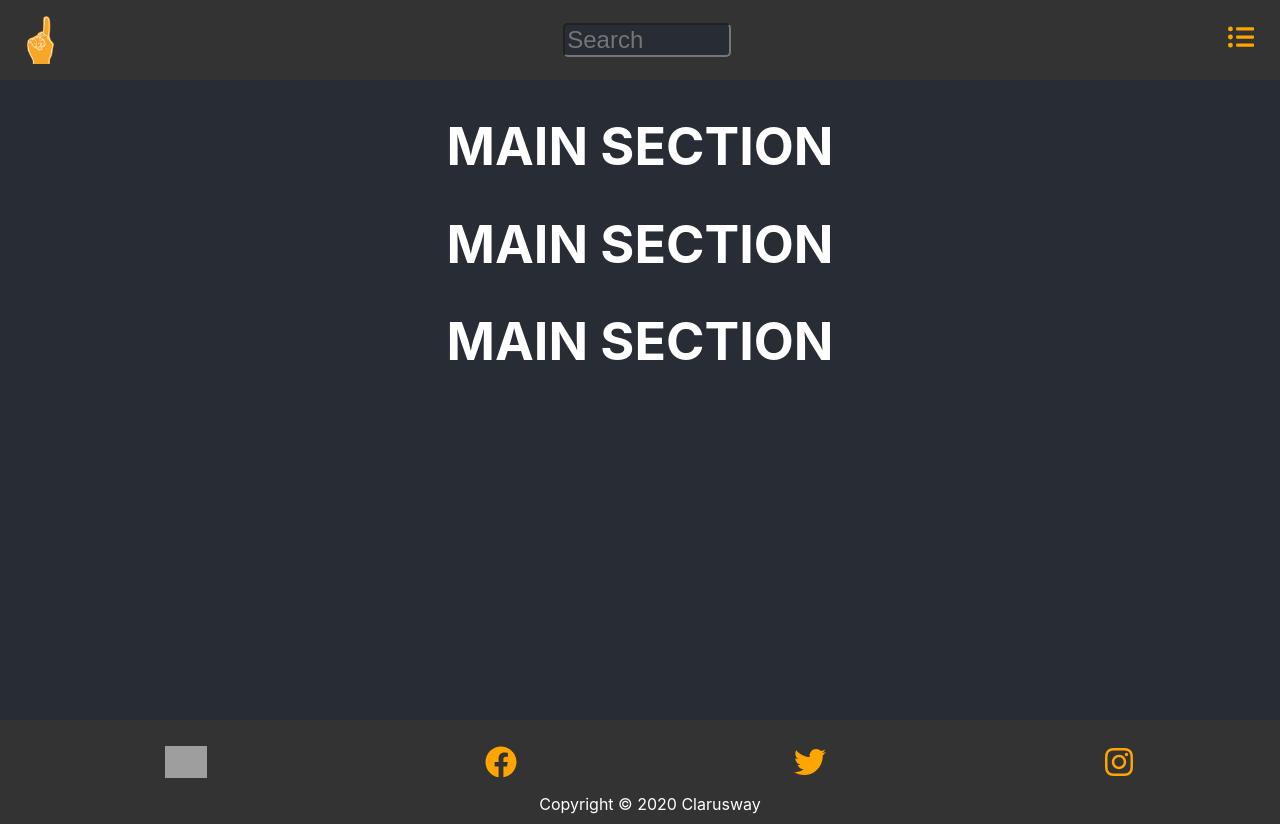
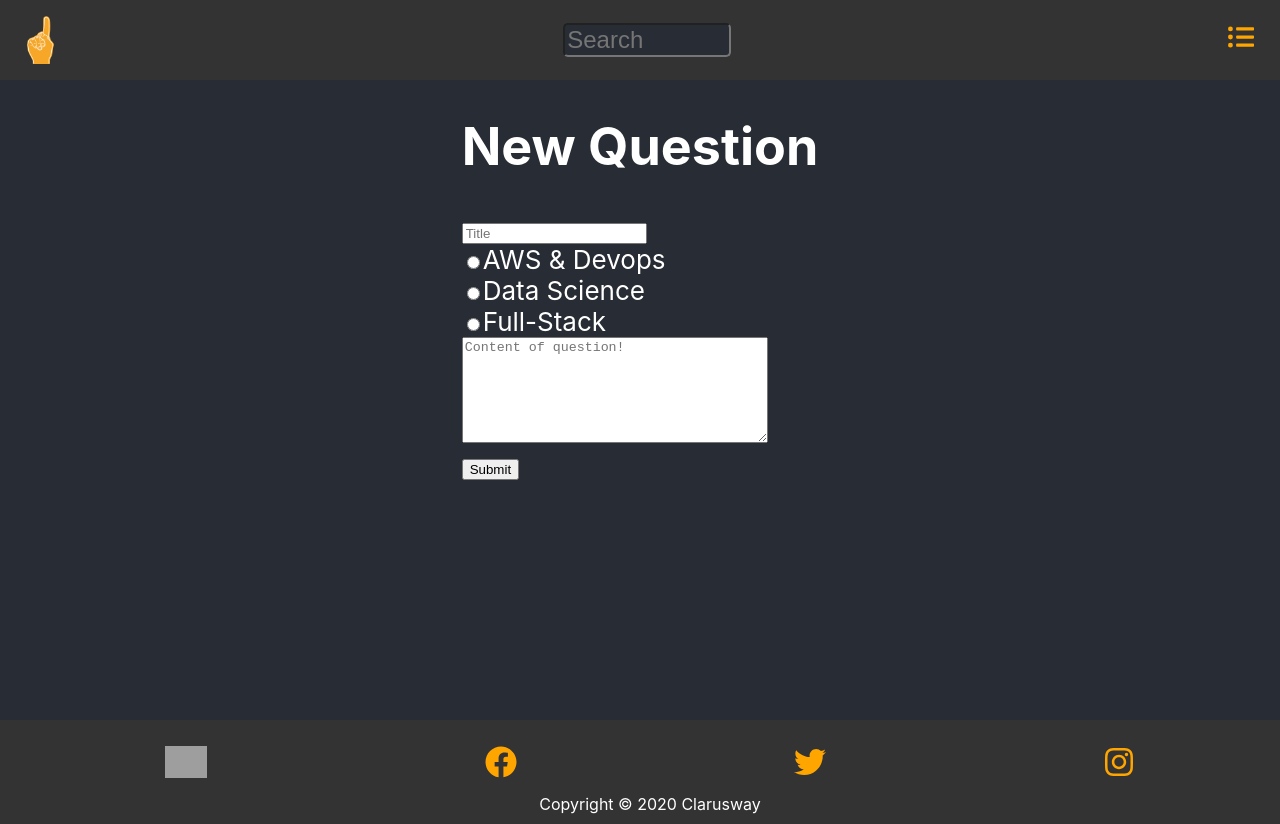
Before and after one commit to edwardBenedict/any-help, a React (Create React App) app: page /newquestion in a window 1280 px wide. Built offline with nearby package versions, Linux system fonts and the light colour scheme; no server answers; grey boxes are pictures that could not be loaded.

Commit message:
add new question form

```diff
--- /dev/null
+++ b/src/Main/Questions/NewQuestion/NewQuestion.js
@@ -0,0 +1,98 @@
+import React, { useState } from "react";
+import { useHistory } from "react-router-dom";
+
+const NewQuestion = () => {
+  const history = useHistory();
+  const [values, setValues] = useState({
+    title: "",
+    category: "",
+    content: "",
+  });
+  const errors = {};
+  const validate = () => {
+    if (!values.title) {
+      return (errors.title = "Fill the Title!");
+    }
+    if (!values.category) {
+      return (errors.category = "Choice Category");
+    }
+    if (!values.content) {
+      return (errors.content = "Fill the content!");
+    }
+    if (!(values.content.length > 10)) {
+      return (errors.content = "The length of content must be min 10 chars!");
+    }
+    return;
+  };
+
+  const handleChange = (e) => {
+    setValues({ ...values, [e.target.name]: e.target.value });
+  };
+  const handleSubmit = (e) => {
+    e.preventDefault();
+    console.log(validate());
+    validate();
+    if (!validate()) {
+      console.log("Submitted", values);
+      history.push("/");
+      return;
+    } else {
+      alert(JSON.stringify(validate()));
+    }
+  };
+  return (
+    <div>
+      <h1>New Question</h1>
+      <form onSubmit={handleSubmit}>
+        <input
+          type="text"
+          name="title"
+          id="title"
+          onChange={handleChange}
+          placeholder="Title"
+        />
+        <br />
+        <div onChange={handleChange}>
+          <input
+            type="radio"
+            name="category"
+            id="category-aws-devops"
+            value="aws-devops"
+          />
+          AWS & Devops
+          <br />
+          <input
+            type="radio"
+            name="category"
+            id="category-data-science"
+            value="data-science"
+          />
+          Data Science
+          <br />
+          <input
+            type="radio"
+            name="category"
+            id="category-full-stack"
+            value="full-stack"
+          />
+          Full-Stack
+        </div>
+        <textarea
+          style={{ width: "300px", height: "100px" }}
+          type="textarea"
+          name="content"
+          id="content"
+          placeholder="Content of question!"
+          onChange={handleChange}
+        />
+        <br />
+
+        <button type="submit" value="submit">
+          Submit
+        </button>
+      </form>
+    </div>
+  );
+};
+
+export default NewQuestion;
--- a/src/Navbar/SignedIn/SignedIn.js
+++ b/src/Navbar/SignedIn/SignedIn.js
@@ -2,11 +2,20 @@ import React from "react";
 import { FaListUl } from "react-icons/fa";
 import "../SignedOut/SignedOut.css";
 import firebase from "../../Firebase/Firebase";
+import { useHistory } from "react-router-dom";
 
 const SignedOut = ({ displayName }) => {
+  const history = useHistory();
+
   const logout = () => {
     firebase.signOut();
+    history.push("/");
   };
+
+  const newQuestion = () => {
+    history.push("/newquestion");
+  };
+
   return (
     <div className="menu">
       <li className="dropdown">
@@ -15,7 +24,7 @@ const SignedOut = ({ displayName }) => {
         </a>
         <div className="dp-content">
           <button onClick={logout}>Logout</button>
-          <button>New Question</button>
+          <button onClick={newQuestion}>New Question</button>
           <button>{displayName}</button>
         </div>
       </li>
--- a/src/Router/Router.js
+++ b/src/Router/Router.js
@@ -3,6 +3,7 @@ import SignUp from "../Main/SignUp/SignUp";
 import MainPage from "../Main/MainPage";
 import { Switch, Route } from "react-router-dom";
 import { StyledWrapper } from "./Router.style";
+import NewQuestion from "../Main/Questions/NewQuestion/NewQuestion";
 
 function AppRouter() {
   console.log("hello");
@@ -15,6 +16,9 @@ function AppRouter() {
         <Route path="/signup">
           <SignUp />
         </Route>
+        <Route path="/newquestion">
+          <NewQuestion />
+        </Route>
         <Route>
           <MainPage />
         </Route>
```
